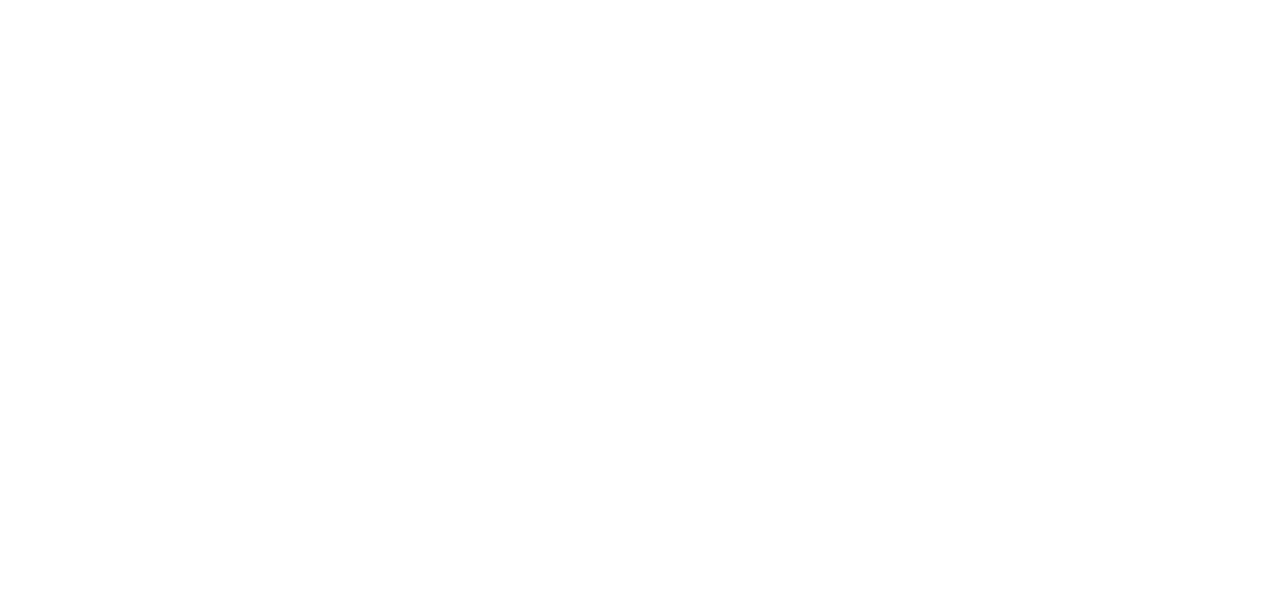
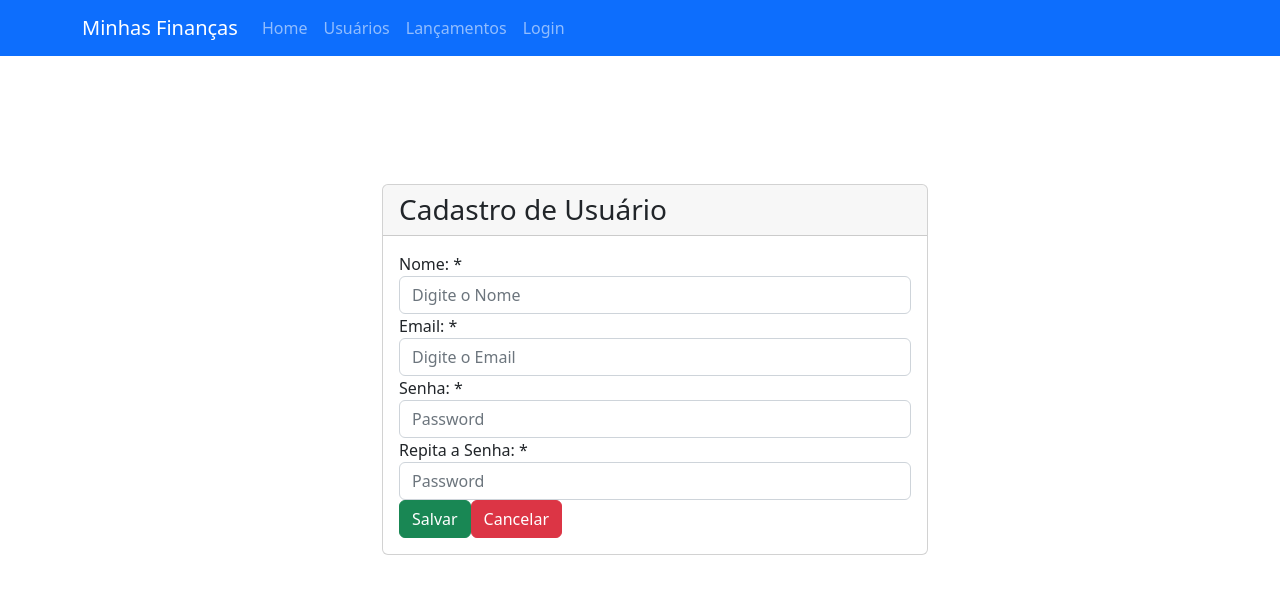
Before and after one commit to jsidegum/minhasfinancas-api, a React (Create React App) app in the folder minhasfinancasfrontend/: page /#/cadastro-usuarios in a window 1280 px wide. Before the commit this address led to /#/. Shown: the top 594 px of the page. Built offline with nearby package versions, Linux system fonts and the light colour scheme.

Commit message:
Add Componente NavBar (barra de menu) / Downgrade React

```diff
--- /dev/null
+++ b/minhasfinancasfrontend/src/components/navbar.js
@@ -0,0 +1,37 @@
+import React, { Component } from "react";
+import NavbarItem from "./navbarItem";
+
+class Navbar extends Component {
+    render() {
+        return (
+            <div className="navbar navbar-expand-lg fixed-top navbar-dark bg-primary">
+                <div className="container">
+                    <a href="home.html" className="navbar-brand">Minhas Finanças</a>
+                    <button
+                        className="navbar-toggler"
+                        type="button"
+                        data-toggle="collapse"
+                        data-target="#navbarResponsive"
+                        aria-controls="navbarResponsive"
+                        aria-expanded="false"
+                        aria-label="Toggle navigation"
+                    >
+
+                        <span className="navbar-toggler-icon"></span>
+                    </button>
+                    <div className="collapse navbar-collapse" id="navbarResponsive">
+                        <ul className="navbar-nav">
+                            <NavbarItem label="Home" href="#/" />
+                            <NavbarItem label="Usuários" href="#/cadastro-usuarios" />
+                            <NavbarItem label="Lançamentos" href="#/" />
+                            <NavbarItem label="Login" href="#/login" />
+                        </ul>
+
+                    </div>
+                </div>
+            </div>
+        )
+    }
+}
+
+export default Navbar;
--- /dev/null
+++ b/minhasfinancasfrontend/src/components/navbarItem.js
@@ -0,0 +1,13 @@
+import React, { Component } from 'react';
+
+class NavbarItem extends Component {
+    render() {
+        return (
+            <li className="nav-item">
+                <a className="nav-link" href={this.props.href}>{this.props.label}</a>
+            </li>
+        );
+    }
+}
+
+export default NavbarItem;
--- a/minhasfinancasfrontend/src/index.js
+++ b/minhasfinancasfrontend/src/index.js
@@ -1,13 +1,6 @@
 import React from 'react';
-import ReactDOM from 'react-dom/client';
+import ReactDOM from 'react-dom';
 import App from './main/App';
 import 'bootstrap/dist/css/bootstrap.min.css';
 
-
-const root = ReactDOM.createRoot(document.getElementById('root'));
-
-root.render(
-  <React.StrictMode>
-    <App />
-  </React.StrictMode>
-);
+ReactDOM.render(<App />, document.getElementById('root'));
--- a/minhasfinancasfrontend/src/main/App.js
+++ b/minhasfinancasfrontend/src/main/App.js
@@ -1,23 +1,20 @@
 import React from 'react';
+import Navbar from '../components/navbar';
 import '../custom.css';
 import Rotas from './rotas';
-
-// import Login from '../views/login';
-// import CadastroUsuario from '../views/cadastroUsuarios';
-
 
 class App extends React.Component {
 
   render() {
     return (
       <>
-        {/* <Login /> */}
-        {/* <CadastroUsuario /> */}
-        <Rotas />
+        <Navbar />
+        <div className="container">
+          <Rotas />
+        </div>
       </>
     )
   }
 }
 
-
 export default App;
--- a/minhasfinancasfrontend/src/views/cadastroUsuarios.js
+++ b/minhasfinancasfrontend/src/views/cadastroUsuarios.js
@@ -48,7 +48,7 @@
 
     render() {
         return (
-            <div className="container">
+
             <div className="row">
                 <div className="col-md-6" style={{ position: 'relative', left: '300px' }}>
                     <div className="bs-docs-section"></div>
@@ -100,13 +100,13 @@
 
                         </Card>
 
-                            <div class="form-group">
+                        <div className="form-group">
                         </div>
 
                     </div>
                 </div>
             </div>
-            </div>
+
 
         );
     }
--- a/minhasfinancasfrontend/src/views/login.js
+++ b/minhasfinancasfrontend/src/views/login.js
@@ -21,7 +21,6 @@
 
     render() {
         return (
-            <div className="container">
             <div className="row">
                 <div className="col-md-6" style={{ position: 'relative', left: '300px' }}>
                     <div className="bs-docs-section">
@@ -64,7 +63,6 @@
                     </div>
                 </div >
             </div >
-            </div >
         )
     }
 }
```
Also changed, not shown: minhasfinancasfrontend/package.json (+4 -4 lines). Lines whose indentation alone changed are shown as unchanged.
